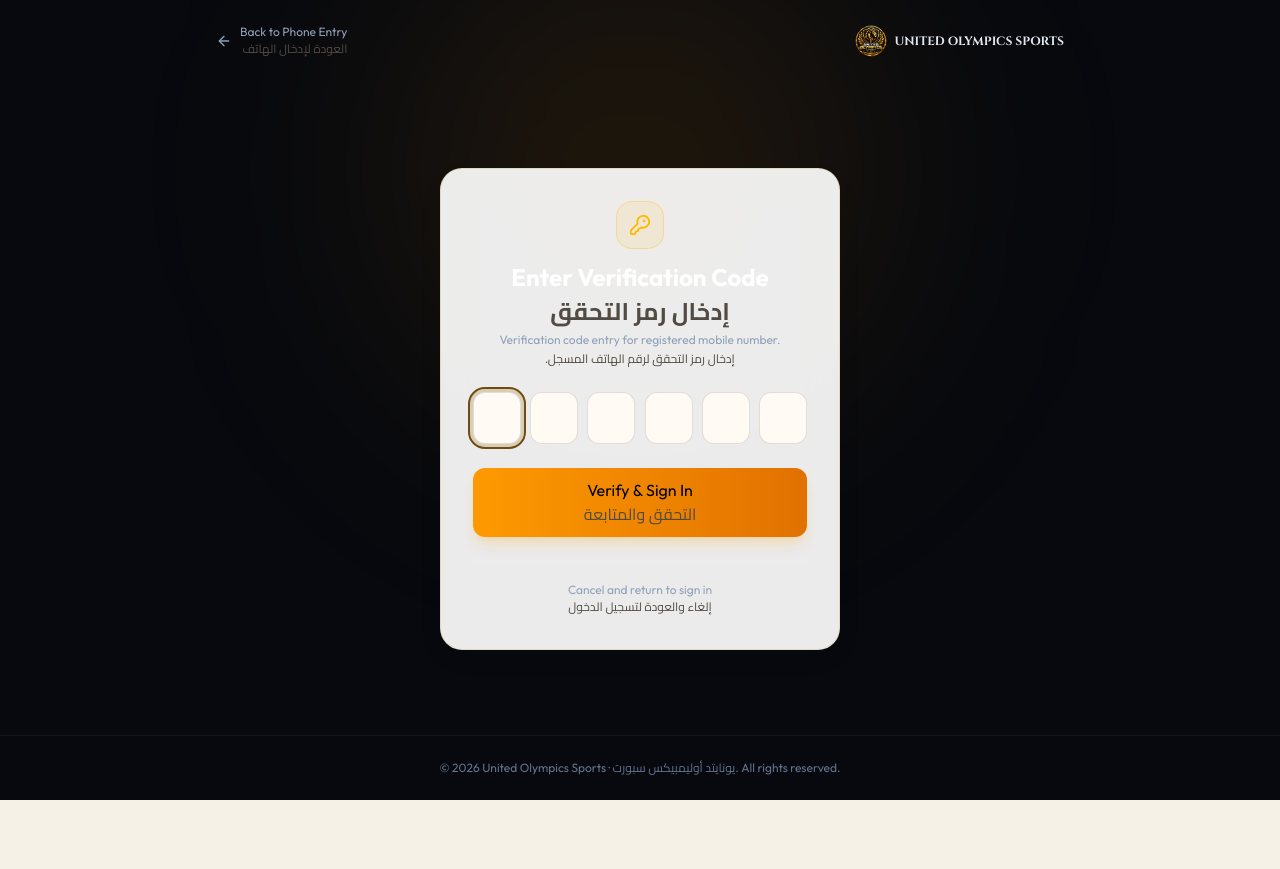
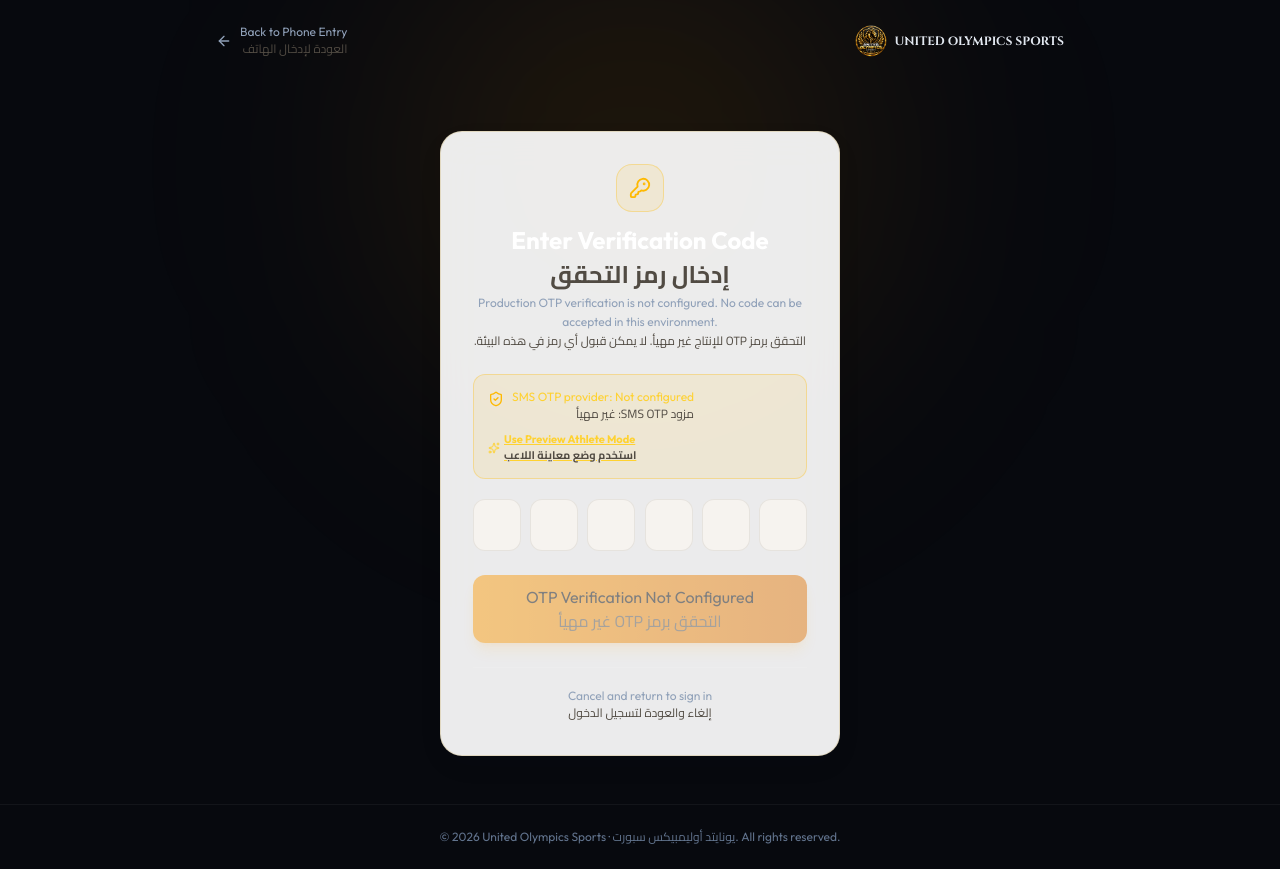
Before and after one commit to daynightae-cmyk/United-Olympics-Sports, a React (Vite) app: page /player/auth/verify in a window 1280 px wide. Before the commit the page ends 800 px from the top, so only its background shows below. Built offline with nearby package versions, Linux system fonts and the light colour scheme.

Commit message:
fix(auth): fail closed on unconfigured otp verification

```diff
--- a/src/portals/player/auth/PlayerVerifyOtpPage.tsx
+++ b/src/portals/player/auth/PlayerVerifyOtpPage.tsx
@@ -10,18 +10,19 @@ export function PlayerVerifyOtpPage() {
   const phone = searchParams.get('phone') || '';
   const { login } = usePlayerSession();
   const navigate = useNavigate();
+  const productionConfigured = productionAuthGateway.isProductionConfigured();
 
   const [otp, setOtp] = useState<string[]>(['', '', '', '', '', '']);
   const [loading, setLoading] = useState(false);
   const [authError, setAuthError] = useState<{ en: string; ar: string } | null>(null);
-
   const inputRefs = useRef<(HTMLInputElement | null)[]>([]);
 
   useEffect(() => {
-    inputRefs.current[0]?.focus();
-  }, []);
+    if (productionConfigured) inputRefs.current[0]?.focus();
+  }, [productionConfigured]);
 
   const handleChange = (index: number, value: string) => {
+    if (!productionConfigured) return;
     if (value.length > 1) {
       const chars = value.replace(/\D/g, '').slice(0, 6).split('');
       const nextOtp = [...otp];
@@ -29,28 +30,37 @@ export function PlayerVerifyOtpPage() {
         if (index + i < 6) nextOtp[index + i] = char;
       });
       setOtp(nextOtp);
-      const nextIndex = Math.min(index + chars.length, 5);
-      inputRefs.current[nextIndex]?.focus();
+      inputRefs.current[Math.min(index + chars.length, 5)]?.focus();
       return;
     }
 
     const nextOtp = [...otp];
     nextOtp[index] = value.replace(/\D/g, '');
     setOtp(nextOtp);
-
-    if (value && index < 5) {
-      inputRefs.current[index + 1]?.focus();
-    }
+    if (value && index < 5) inputRefs.current[index + 1]?.focus();
   };
 
   const handleKeyDown = (index: number, e: React.KeyboardEvent<HTMLInputElement>) => {
-    if (e.key === 'Backspace' && !otp[index] && index > 0) {
-      inputRefs.current[index - 1]?.focus();
-    }
+    if (e.key === 'Backspace' && !otp[index] && index > 0) inputRefs.current[index - 1]?.focus();
   };
 
   const handleSubmit = async (e: React.FormEvent) => {
     e.preventDefault();
+    if (!productionConfigured) {
+      setAuthError({
+        en: 'Production SMS OTP verification is not configured in this environment.',
+        ar: 'التحقق برمز SMS للإنتاج غير مهيأ في هذه البيئة.',
+      });
+      return;
+    }
+    if (!phone) {
+      setAuthError({
+        en: 'No verified phone request is available. Return to phone entry first.',
+        ar: 'لا يوجد طلب هاتف للتحقق. ارجع أولًا إلى إدخال الهاتف.',
+      });
+      return;
+    }
+
     const code = otp.join('');
     if (code.length < 6) {
       setAuthError({
@@ -62,17 +72,13 @@ export function PlayerVerifyOtpPage() {
 
     setLoading(true);
     setAuthError(null);
-
-    // Verify through PlayerAuthGateway - does NOT accept fake digits
     const res = await productionAuthGateway.verifyPhoneOtp(phone, code);
     setLoading(false);
 
     if (!res.success && res.error) {
-      setAuthError({
-        en: res.error.messageEn,
-        ar: res.error.messageAr,
-      });
+      setAuthError({ en: res.error.messageEn, ar: res.error.messageAr });
     } else if (res.success && res.data?.playerId) {
+      localStorage.setItem('uos:player-portal:session', JSON.stringify(res.data));
       login(res.data.playerId);
       navigate('/player/home');
     }
@@ -80,10 +86,8 @@ export function PlayerVerifyOtpPage() {
 
   return (
     <div className="min-h-screen bg-[#07090e] text-slate-100 flex flex-col justify-between relative overflow-hidden font-['Outfit','Cairo',sans-serif]">
-      {/* Ambient Lighting */}
-      <div className="absolute top-[-10%] left-[30%] w-[500px] h-[500px] rounded-full bg-amber-500/10 blur-[130px] pointer-events-none" />
+      <div className="absolute top-[-10%] left-[30%] w-[500px] h-[500px] rounded-full bg-amber-500/10 blur-[130px] pointer-events-none" aria-hidden="true" />
 
-      {/* Header */}
       <header className="relative z-10 w-full max-w-4xl mx-auto px-6 py-6 flex items-center justify-between">
         <Link to="/player/auth/phone" className="flex items-center gap-2 text-xs text-slate-400 hover:text-amber-400 transition-colors">
           <ArrowLeft size={16} className="rtl:rotate-180" />
@@ -94,103 +98,76 @@ export function PlayerVerifyOtpPage() {
             src="/brand/united-olympics-sports-logo.png"
             alt="United Olympics Sports"
             className="w-8 h-8 object-contain"
-            onError={(e) => {
-              (e.target as HTMLElement).style.display = 'none';
-            }}
+            onError={(event) => { event.currentTarget.style.display = 'none'; }}
           />
-          <span className="font-['Cinzel',serif] text-xs font-bold text-slate-200">
-            UNITED OLYMPICS SPORTS
-          </span>
+          <span className="font-['Cinzel',serif] text-xs font-bold text-slate-200">UNITED OLYMPICS SPORTS</span>
         </div>
       </header>
 
-      {/* Main Card */}
       <main className="relative z-10 w-full max-w-md mx-auto px-6 py-12 flex-1 flex items-center justify-center">
         <div className="athlete-glass-card w-full p-8 border border-amber-400/30 shadow-2xl">
           <div className="text-center mb-6">
-            <span className="w-12 h-12 rounded-2xl bg-amber-400/10 border border-amber-400/30 flex items-center justify-center mx-auto mb-3 text-amber-400">
-              <KeyRound size={22} />
-            </span>
-            <h2 className="text-2xl font-bold text-white">
-              <BilingualText value={bi('Enter Verification Code', 'إدخال رمز التحقق')} />
-            </h2>
+            <span className="w-12 h-12 rounded-2xl bg-amber-400/10 border border-amber-400/30 flex items-center justify-center mx-auto mb-3 text-amber-400" aria-hidden="true"><KeyRound size={22} /></span>
+            <h2 className="text-2xl font-bold text-white"><BilingualText value={bi('Enter Verification Code', 'إدخال رمز التحقق')} /></h2>
             <p className="text-xs text-slate-400 mt-1.5 leading-relaxed">
-              <BilingualText
-                value={bi(
-                  phone ? `Authentication verification for ${phone}` : 'Verification code entry for registered mobile number.',
-                  phone ? `التحقق من المصادقة للهاتف ${phone}` : 'إدخال رمز التحقق لرقم الهاتف المسجل.'
-                )}
-              />
+              <BilingualText value={!productionConfigured
+                ? bi('Production OTP verification is not configured. No code can be accepted in this environment.', 'التحقق برمز OTP للإنتاج غير مهيأ. لا يمكن قبول أي رمز في هذه البيئة.')
+                : bi(phone ? `Authentication verification for ${phone}` : 'No phone verification request is available.', phone ? `التحقق من المصادقة للهاتف ${phone}` : 'لا يوجد طلب تحقق عبر الهاتف.')} />
             </p>
           </div>
 
-          {authError && (
-            <div className="mb-5 p-3.5 rounded-xl bg-amber-400/10 border border-amber-400/30 text-amber-300 text-xs space-y-2">
-              <div className="flex items-start gap-2">
-                <AlertCircle size={16} className="text-amber-400 flex-shrink-0 mt-0.5" />
-                <div className="font-medium">
-                  <BilingualText value={authError} />
-                </div>
-              </div>
-              <div className="pt-2 border-t border-amber-400/20 flex items-center justify-between">
-                <span className="text-[11px] text-slate-300">
-                  <BilingualText value={bi('Test via Preview Athlete Mode:', 'للتجربة عبر وضع المعاينة:')} />
-                </span>
-                <Link
-                  to="/player/login"
-                  className="inline-flex items-center gap-1 text-[11px] font-bold text-amber-300 hover:text-amber-200 underline"
-                >
-                  <Sparkles size={12} />
-                  <span><BilingualText value={bi('Choose Athlete', 'اختر رياضياً')} /></span>
-                </Link>
-              </div>
+          {!productionConfigured && (
+            <div className="mb-5 p-3.5 rounded-xl bg-amber-400/10 border border-amber-400/30 text-amber-300 text-xs space-y-2" role="status">
+              <div className="flex items-start gap-2"><ShieldCheck size={16} className="text-amber-400 flex-shrink-0 mt-0.5" aria-hidden="true" /><BilingualText value={bi('SMS OTP provider: Not configured', 'مزود SMS OTP: غير مهيأ')} /></div>
+              <Link to="/player/login" className="inline-flex items-center gap-1 text-[11px] font-bold text-amber-300 hover:text-amber-200 underline">
+                <Sparkles size={12} aria-hidden="true" />
+                <BilingualText value={bi('Use Preview Athlete Mode', 'استخدم وضع معاينة اللاعب')} />
+              </Link>
             </div>
           )}
 
-          <form onSubmit={handleSubmit} className="space-y-6">
-            <div className="flex justify-between gap-2" dir="ltr">
+          {authError && (
+            <div className="mb-5 p-3.5 rounded-xl bg-amber-400/10 border border-amber-400/30 text-amber-300 text-xs" role="alert">
+              <div className="flex items-start gap-2"><AlertCircle size={16} className="text-amber-400 flex-shrink-0 mt-0.5" aria-hidden="true" /><div className="font-medium"><BilingualText value={authError} /></div></div>
+            </div>
+          )}
+
+          <form onSubmit={handleSubmit} className="space-y-6" aria-disabled={!productionConfigured}>
+            <div className="flex justify-between gap-2" dir="ltr" role="group" aria-label="Six digit verification code | رمز تحقق من ستة أرقام">
               {otp.map((digit, idx) => (
                 <input
                   key={idx}
-                  ref={(el) => {
-                    inputRefs.current[idx] = el;
-                  }}
+                  ref={(element) => { inputRefs.current[idx] = element; }}
                   type="text"
                   inputMode="numeric"
                   maxLength={1}
                   value={digit}
+                  disabled={!productionConfigured || loading}
+                  aria-label={`Verification digit ${idx + 1} | رقم التحقق ${idx + 1}`}
                   onChange={(e) => handleChange(idx, e.target.value)}
                   onKeyDown={(e) => handleKeyDown(idx, e)}
-                  className="w-12 h-13 text-center text-lg font-bold font-mono rounded-xl bg-white/5 border border-white/10 text-white focus:outline-none focus:border-amber-400 focus:bg-white/10 transition-all"
+                  className="w-12 h-13 text-center text-lg font-bold font-mono rounded-xl bg-white/5 border border-white/10 text-white focus:outline-none focus:border-amber-400 focus:bg-white/10 transition-all disabled:opacity-45 disabled:cursor-not-allowed"
                 />
               ))}
             </div>
 
             <button
               type="submit"
-              disabled={loading}
-              className="w-full py-2.5 px-4 rounded-xl bg-gradient-to-r from-amber-500 to-amber-600 hover:from-amber-400 hover:to-amber-500 text-black font-bold text-xs shadow-lg shadow-amber-500/20 transition-all active:scale-[0.99]"
+              disabled={!productionConfigured || loading}
+              className="w-full py-2.5 px-4 rounded-xl bg-gradient-to-r from-amber-500 to-amber-600 hover:from-amber-400 hover:to-amber-500 text-black font-bold text-xs shadow-lg shadow-amber-500/20 transition-all active:scale-[0.99] disabled:opacity-45 disabled:cursor-not-allowed"
             >
-              <BilingualText value={bi('Verify & Sign In', 'التحقق والمتابعة')} />
+              <BilingualText value={productionConfigured ? bi('Verify & Sign In', 'التحقق والمتابعة') : bi('OTP Verification Not Configured', 'التحقق برمز OTP غير مهيأ')} />
             </button>
           </form>
 
           <div className="mt-6 pt-5 border-t border-white/10 text-center">
-            <Link
-              to="/player/login"
-              className="text-xs text-slate-400 hover:text-amber-400 transition-colors"
-            >
-              <BilingualText value={bi('Cancel and return to sign in', 'إلغاء والعودة لتسجيل الدخول')} />
-            </Link>
+            <Link to="/player/login" className="text-xs text-slate-400 hover:text-amber-400 transition-colors"><BilingualText value={bi('Cancel and return to sign in', 'إلغاء والعودة لتسجيل الدخول')} /></Link>
           </div>
         </div>
       </main>
 
-      {/* Footer */}
       <footer className="relative z-10 w-full max-w-7xl mx-auto px-6 py-6 text-center text-xs text-slate-500 border-t border-white/5">
-        <p>
-          © {new Date().getFullYear()} United Olympics Sports · يونايتد أوليمبيكس سبورت. All rights reserved.
-        </p>
+        <p>© {new Date().getFullYear()} United Olympics Sports · يونايتد أوليمبيكس سبورت. All rights reserved.</p>
       </footer>
     </div>
   );
```
